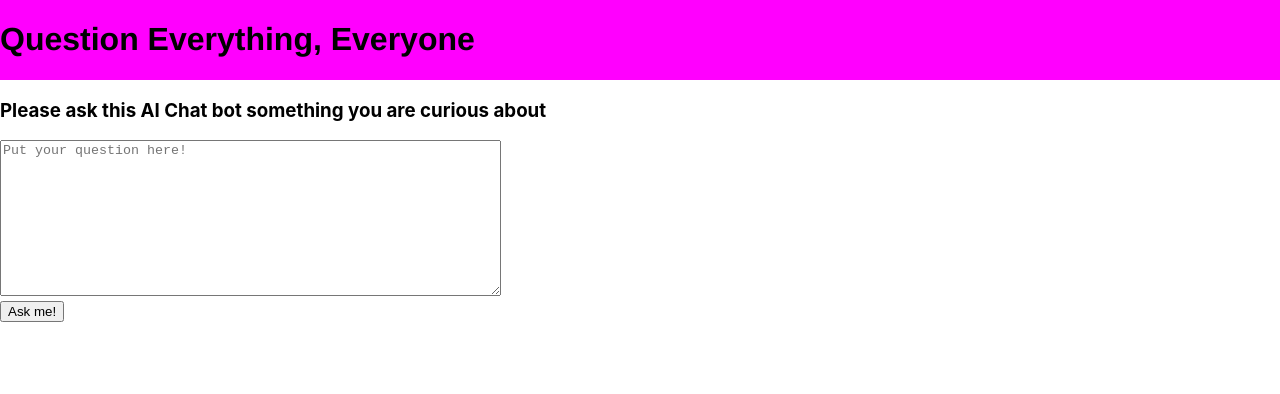
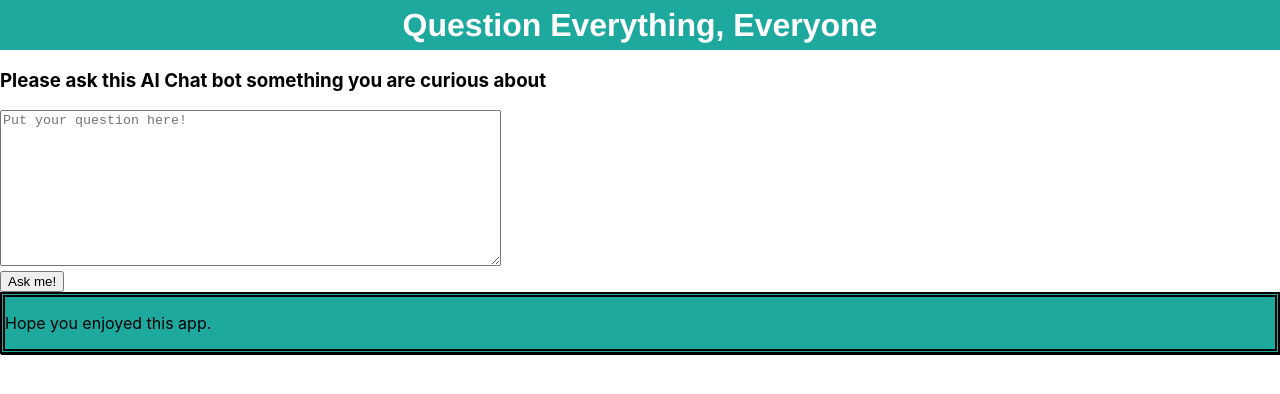
Before and after one commit to Koda125/QuestionEverything, a React (Create React App) app: page / in a window 1280 px wide. Shown: the top 394 px of the page. Built offline with nearby package versions, Linux system fonts and the light colour scheme.

Commit message:
Handshake with OpenAI is successful.

```diff
--- a/src/App.css
+++ b/src/App.css
@@ -15,13 +15,15 @@
 
 .App-header {
   background-color: #282c34;
-  min-height: 100vh;
+  min-height: 20px;
+  max-height: 50px;
   display: flex;
   flex-direction: column;
   align-items: center;
   justify-content: center;
-  font-size: calc(10px + 2vmin);
+  /* font-size: calc(10px + 2vmin); */
   color: white;
+  background-color: #1da99e;
 }
 
 .App-link {
@@ -36,3 +38,11 @@
     transform: rotate(360deg);
   }
 }
+
+.app-footer {
+  background-color: #1da99e;
+  border-style: double;
+  border-width: thick;
+  border-color: black;
+  box-shadow: 1px 1px;
+}
--- a/src/App.jsx
+++ b/src/App.jsx
@@ -2,18 +2,21 @@
 import './App.css';
 import Header from './Header/Header';
 import Main from './Main/Main';
+
 
 function App() {
 
 
   return (
     < >
-      <header>
+      <header className='App-header'>
         <Header />
       </header>
 
         <Main />
-
+      <footer className='app-footer'>
+        <p>Hope you enjoyed this app.</p>
+      </footer>
     </>
   );
 }
--- a/src/Header/Header.css
+++ b/src/Header/Header.css
@@ -3,9 +3,10 @@
 
 }
 
-.header-div {
+/* .header-div {
+    font-size: large;
     display: flex;
     flex-direction: row;
     text-align: center;
-    background-color: #ff00fe;
-}
+    background-color: #1da99e;;
+} */
--- a/src/Main/Main.jsx
+++ b/src/Main/Main.jsx
@@ -1,11 +1,32 @@
 import { useState, useEffect } from "react";
+import OpenAI from "openai";
 
 function Main() {
     const [ askedQuestion, setAskedQuestion ] = useState("")
+    const [ AIResponse, setAIResponse ] = useState("")
 
 
-    function askAway(){
+
+
+
+
+    async function  askAway(){
     console.log("WHat's being asked? ",askedQuestion)
+    try {
+    const response = await openai.responses.create({
+    model: "gpt-4-turbo",
+    input: [
+        {role: "user", content: "Tell me a lie about the following without telling me its a lie: " + askedQuestion}
+        ]
+    });
+    console.log(response.output_text);
+    setAIResponse(response.output_text)
+
+}catch (err) {
+    console.log("Error in the API request: ", err);
+}
+
+
     }
     return(
         <>
@@ -19,7 +40,15 @@ function Main() {
                 />
             </div>
             <button onClick={askAway}>Ask me!</button>
+            {AIResponse !== "" ?
+            <div>
+                <h3>{AIResponse}</h3>
 
+            </div>
+            :
+                null
+
+            }
 
 
         </>
```
